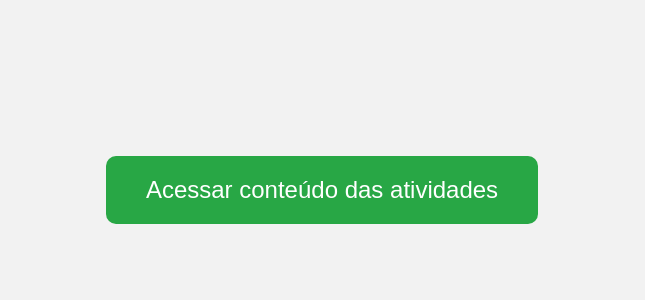
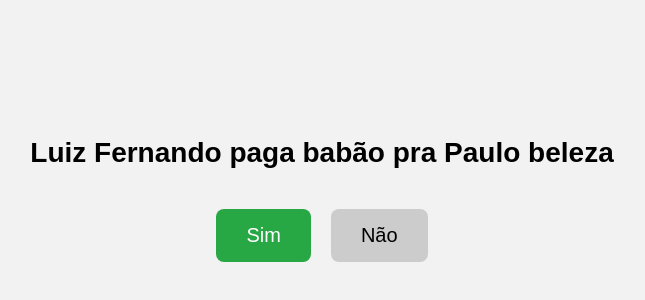
Before and after one commit to faell11z00/siteexp, a plain HTML site: page index.html in a window 1280 px wide. Shown: the part 210-510 px from the top of the page, without its empty margins (318-963 px from the left). Drawn offline with Linux system fonts and the light colour scheme.

Commit message:
Update index.html

```diff
--- a/index.html
+++ b/index.html
@@ -2,55 +2,75 @@
 <html lang="pt-br">
 <head>
   <meta charset="UTF-8">
-  <title>Atividades</title>
+  <title>Luiz Fernando & Paulo</title>
   <style>
     body {
       margin: 0;
       height: 100vh;
+      background-color: #f2f2f2;
       display: flex;
+      flex-direction: column;
       justify-content: center;
       align-items: center;
-      background-color: #f2f2f2;
+      font-family: Arial, sans-serif;
+      text-align: center;
+    }
+
+    h1 {
+      font-size: 28px;
+      margin-bottom: 40px;
+    }
+
+    .button-container {
+      display: flex;
+      gap: 20px;
     }
 
     button {
-      font-size: 24px;
-      padding: 20px 40px;
+      font-size: 20px;
+      padding: 15px 30px;
+      border: none;
+      border-radius: 8px;
+      cursor: pointer;
+    }
+
+    .btn-sim {
       background-color: #28a745;
       color: white;
-      border: none;
-      border-radius: 10px;
-      cursor: pointer;
-      transition: background-color 0.3s;
     }
 
-    button:hover {
-      background-color: #218838;
+    .btn-nao {
+      background-color: #ccc;
+      color: black;
     }
   </style>
+</head>
+<body>
+  <h1>Luiz Fernando paga babão pra Paulo beleza</h1>
+
+  <div class="button-container">
+    <button class="btn-sim">Sim</button>
+    <button id="botao-nao" class="btn-nao" onclick="trocarParaSim()">Não</button>
+  </div>
+
+  <!-- Música instrumental fina (piano) -->
+  <audio id="musica" autoplay loop>
+    <source src="https://www.bensound.com/bensound-music/bensound-slowmotion.mp3" type="audio/mpeg">
+    Seu navegador não suporta áudio.
+  </audio>
+
   <script>
-    // Evita recarregamentos contínuos com atraso
-    let reloadTimeout;
-    document.addEventListener('mousemove', function () {
-      if (!reloadTimeout) {
-        reloadTimeout = setTimeout(() => {
-          location.reload();
-        }, 1000);
-      }
-    });
+    // Volume baixo
+    const musica = document.getElementById("musica");
+    musica.volume = 0.1;
 
-    // Redireciona após alerta com pequeno atraso
-    function acessarConteudo() {
-      alert("Você precisa ouvir o áudio antes de acessar a atividade.");
-      setTimeout(() => {
-        window.location.href = "https://screenapp.io/app/#/shared/-RSSc_pRTD";
-      }, 100); // Delay para garantir redirecionamento após o alert
+    function trocarParaSim() {
+      const botaoNao = document.getElementById("botao-nao");
+      botaoNao.textContent = "Sim";
+      botaoNao.classList.remove("btn-nao");
+      botaoNao.classList.add("btn-sim");
+      botaoNao.disabled = true;
     }
   </script>
-</head>
-<body>
-  <button onclick="acessarConteudo()">
-    Acessar conteúdo das atividades
-  </button>
 </body>
 </html>
```
